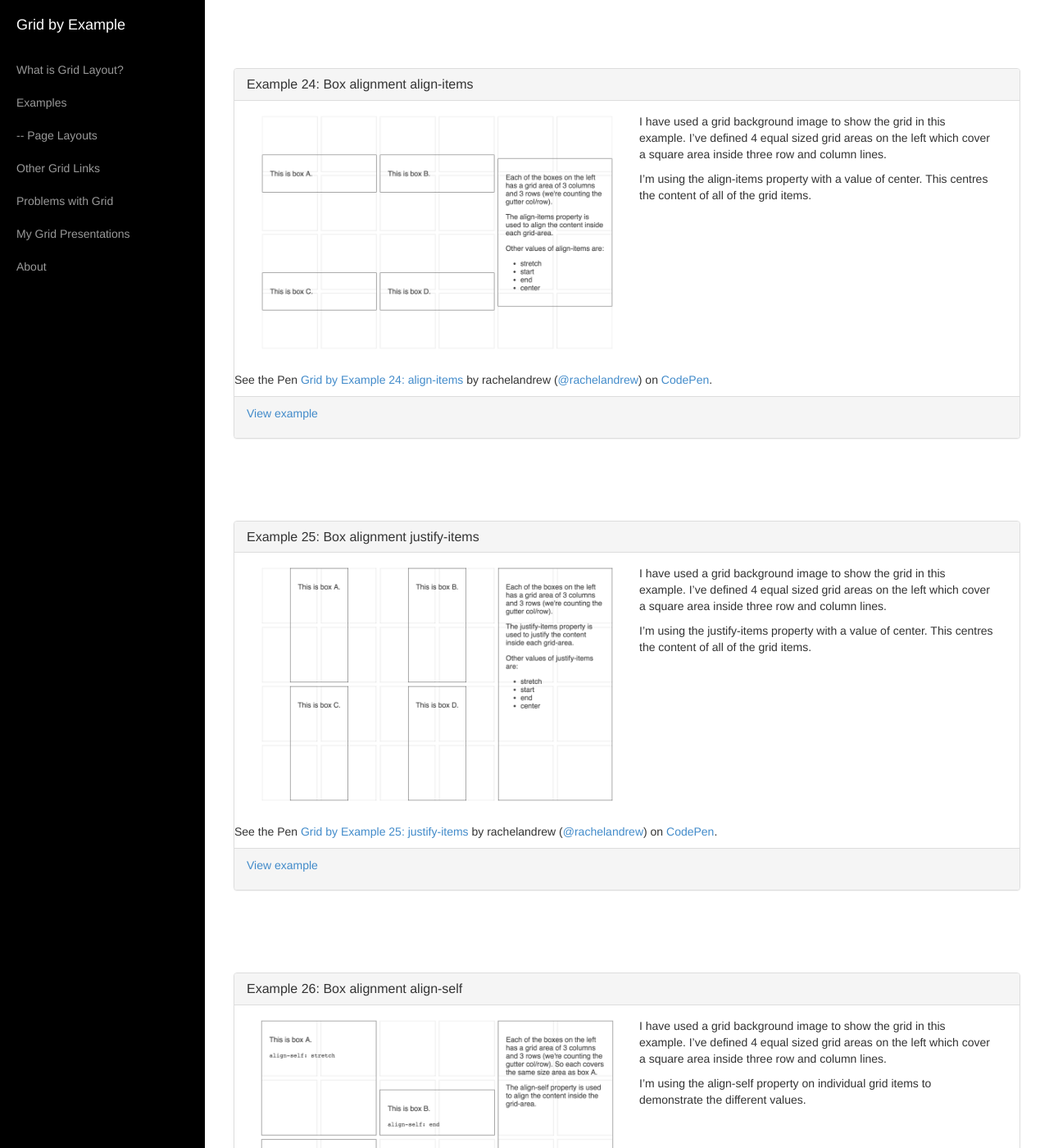
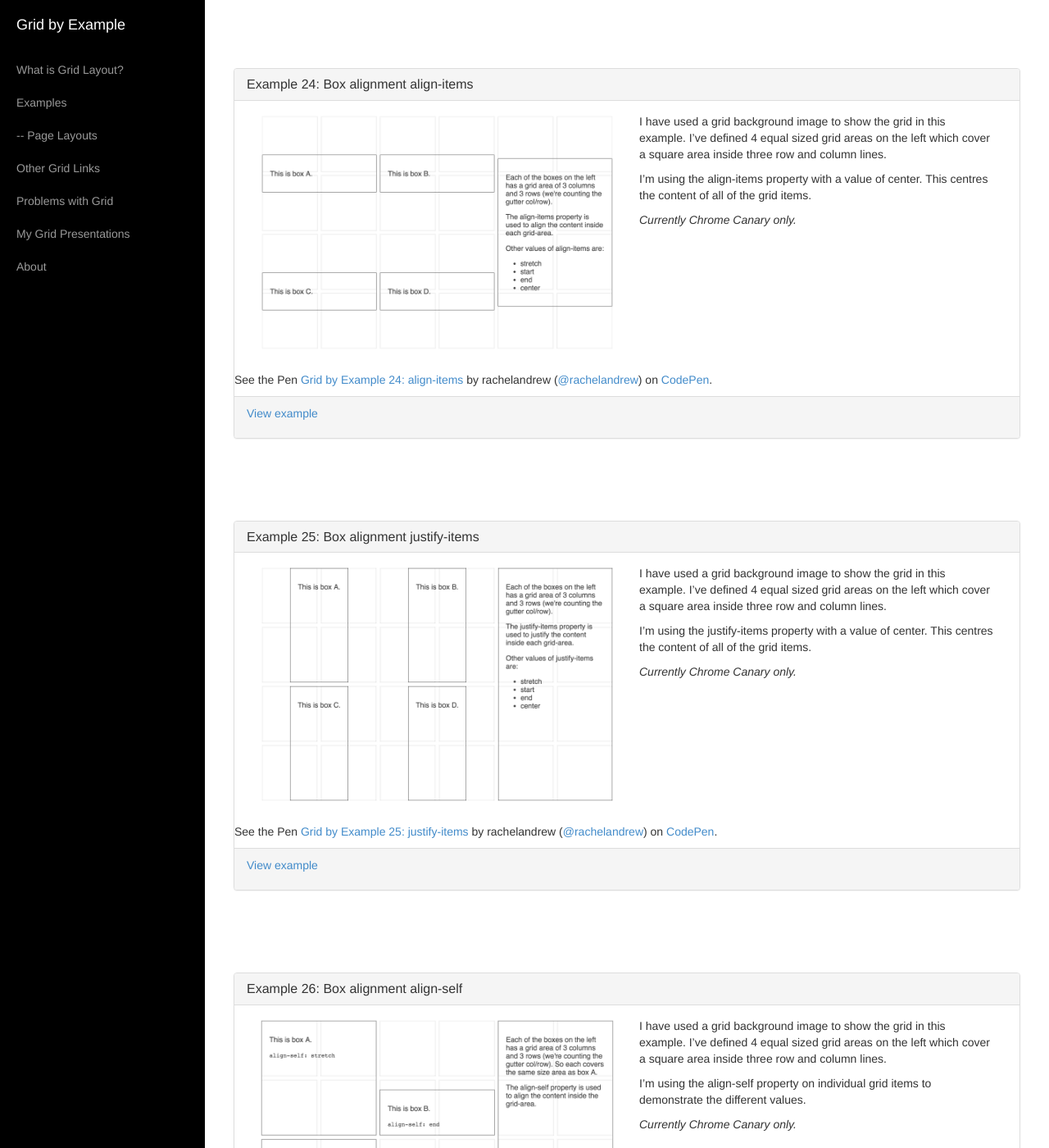
Before and after one commit to rachelandrew/grid-by-example, a Jekyll site: the page built from examples/index.md, in a window 1280 px wide and 1400 px high, scrolled down 13954 px. Shown: the whole window at 82% size. Built offline with Jekyll 4.4.1, drawn with Linux system fonts in a browser that asks for light colours; nearby versions of some CDN libraries; library files that are not in the unit come from our copies; some of the changed text lies outside the part shown.

Commit message:
box alignment examples

```diff
--- a/examples/index.md
+++ b/examples/index.md
@@ -655,6 +655,8 @@ I will add to this list as I create tidy versions of some of the other tests I h
 
 <p>I'm using the align-items property with a value of center. This centres the content of all of the grid items.</p>
 
+<p><em>Currently Chrome Canary only.</em></p>
+
 
 
 </div>
@@ -682,6 +684,7 @@ I will add to this list as I create tidy versions of some of the other tests I h
 
 <p>I'm using the justify-items property with a value of center. This centres the content of all of the grid items.</p>
 
+<p><em>Currently Chrome Canary only.</em></p>
 
 
 </div>
@@ -709,7 +712,7 @@ I will add to this list as I create tidy versions of some of the other tests I h
 
 <p>I'm using the align-self property on individual grid items to demonstrate the different values.</p>
 
-
+<p><em>Currently Chrome Canary only.</em></p>
 
 </div>
 </div>
@@ -736,7 +739,7 @@ I will add to this list as I create tidy versions of some of the other tests I h
 
 <p>I'm using the justify-self property on individual grid items to demonstrate the different values.</p>
 
-
+<p><em>Currently Chrome Canary only.</em></p>
 
 </div>
 </div>
```
